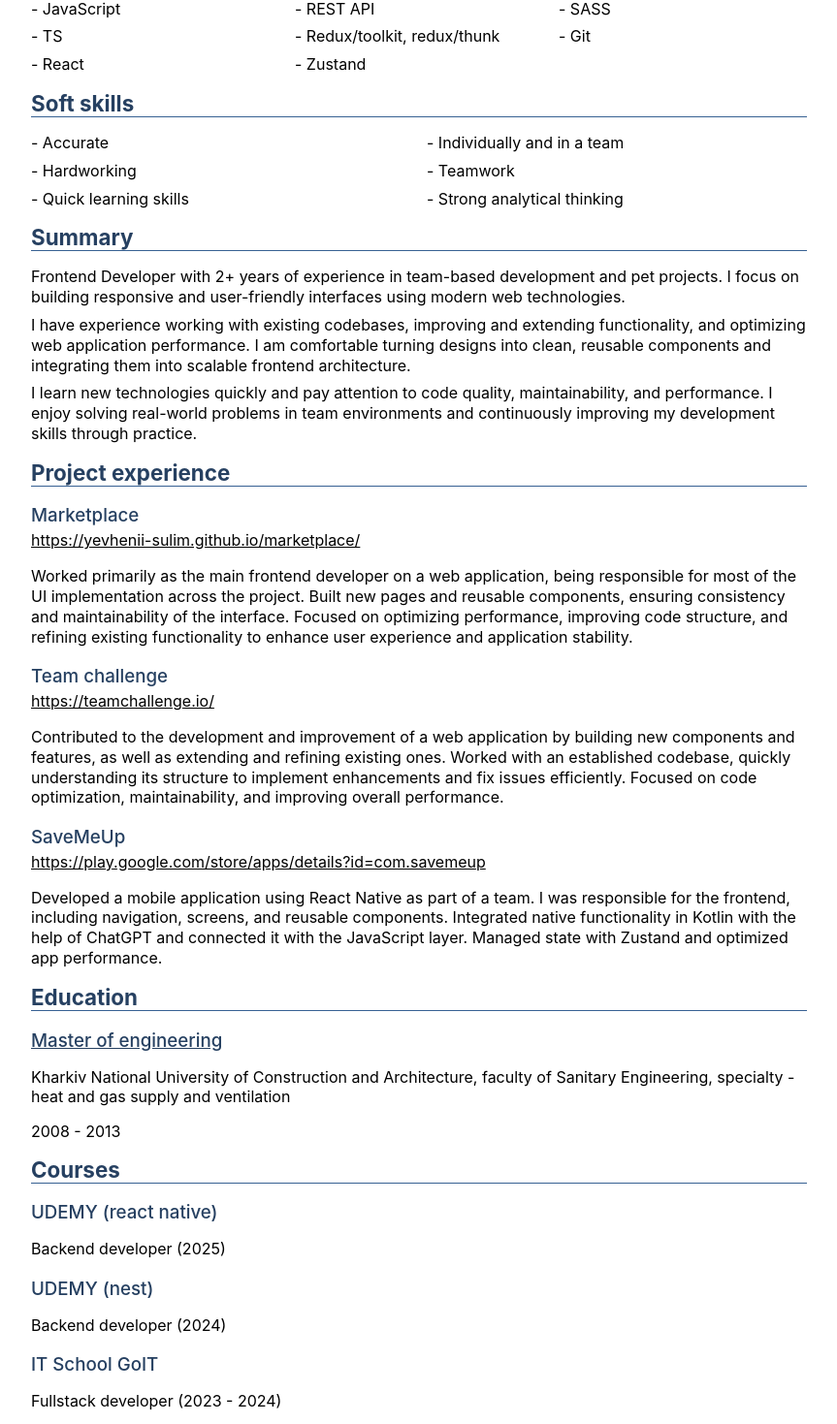
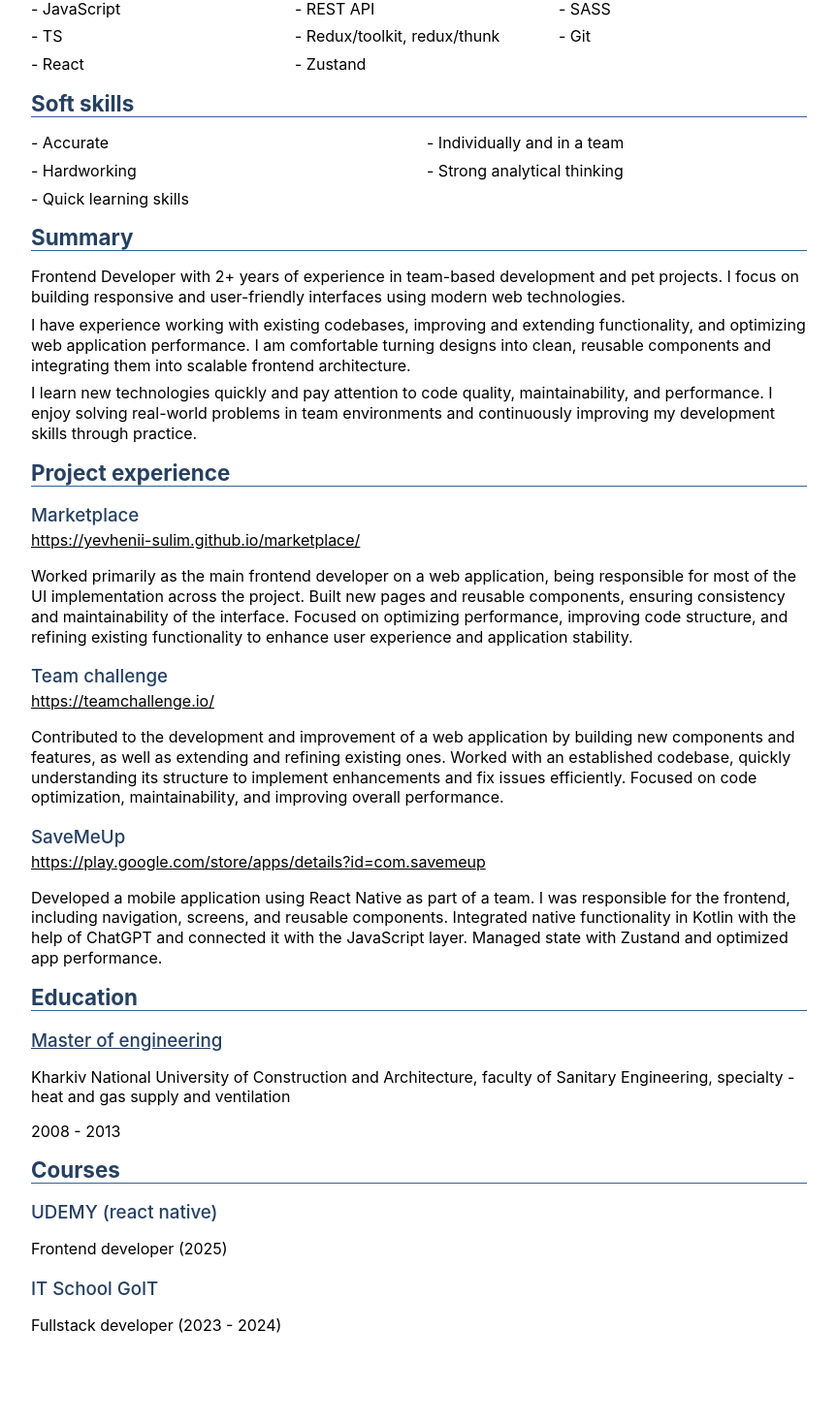
Before and after one commit to yevhenii-sulim/cv-front-end, a React (Vite) app: page / in a window 1280 px wide. Shown: the part 245-1714 px from the top of the page at 97% size, without its empty margins (208-1071 px from the left). After the commit the page ends 1639 px from the top, so only its background shows below. Built offline with nearby package versions, Linux system fonts and the light colour scheme.

Commit message:
finished

```diff
--- a/package.json
+++ b/package.json
@@ -3,6 +3,7 @@
   "private": true,
   "version": "0.0.0",
   "type": "module",
+  "homepage": "https://yevhenii-sulim.github.io/cv-front-end/",
   "scripts": {
     "dev": "vite",
     "build": "vite build",
--- a/src/components/learning/learning.jsx
+++ b/src/components/learning/learning.jsx
@@ -7,11 +7,7 @@ export default function Learning() {
       <ul class='box-singl'>
         <li className={css.list}>
           <h3 class={css.project}>UDEMY (react native)</h3>
-          <p className='text'>Backend developer (2025)</p>
-        </li>
-        <li className={css.list}>
-          <h3 class={css.project}>UDEMY (nest)</h3>
-          <p className='text'>Backend developer (2024)</p>
+          <p className='text'>Frontend developer (2025)</p>
         </li>
         <li className={css.list}>
           <h3 class={css.project}>IT School GoIT</h3>
--- a/src/components/softSkills/softSkills.jsx
+++ b/src/components/softSkills/softSkills.jsx
@@ -4,7 +4,6 @@ const skills = [
   'Hardworking',
   'Quick learning skills',
   'Individually and in a team',
-  'Teamwork',
   'Strong analytical thinking',
 ];
 
```
Also changed, not shown: 1 other file (tests, documents, lock files or other folders).
